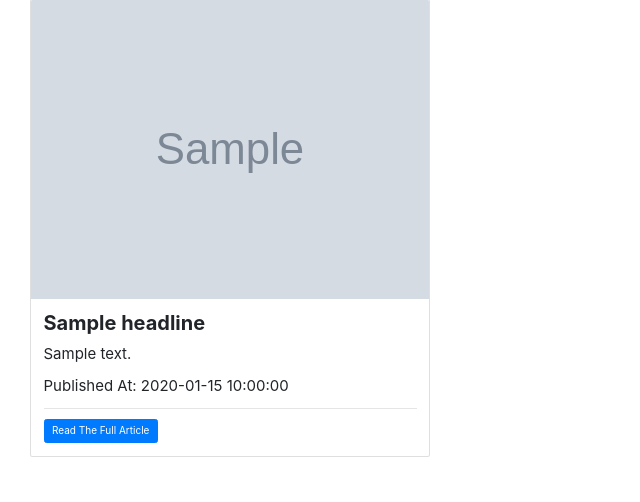
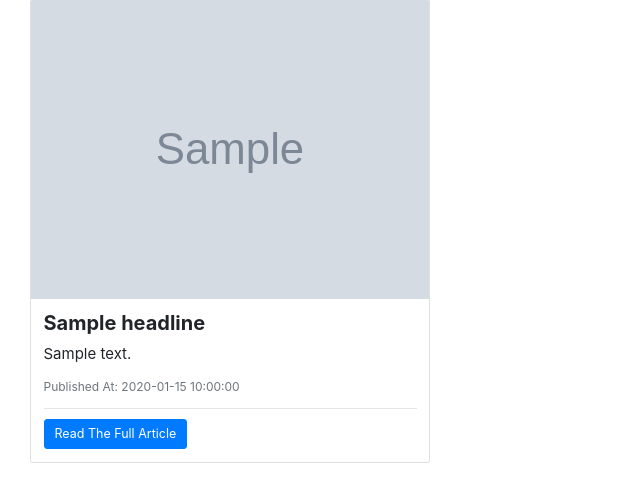
Before and after one commit to LewisNjagi/news-api, a Flask app: template app/templates/index.html in a window 1280 px wide. Shown: the part 203-705 px from the top of the page, without its empty margins (0-640 px from the left). Run offline with Flask 2, Linux system fonts and the light colour scheme; the template is opened without the code that fills it: most values are stand-ins (such as "Sample title", 1, 10 or a date in 2020); grey boxes marked "Sample" are stand-in pictures; some libraries are stand-ins or nearby versions.

Commit message:
deployment to heroku

```diff
--- a/app/templates/article.html
+++ b/app/templates/article.html
@@ -38,9 +38,9 @@
             <div class="card-body">
                 <h5 class="card-title" style="font-size: 20px; font-weight: bold;">{{ source_article.title }}</h5>
                 <p class="card-text">{{ source_article.description }}</p>
-                <p>Published At: {{ source_article.publishedAt }}</p>
+                <p class="card-text"><small class="text-muted">Published At: {{ source_article.publishedAt }}</small></p>
                 <hr>
-                <a href="{{ source_article.url }}" class="btn btn-primary">Read The Full Article</a>
+                <a href="{{ source_article.url }}" class="btn btn-primary btn-lg">Read The Full Article</a>
             </div>
         </div>
         {% endfor %}
--- a/app/templates/index.html
+++ b/app/templates/index.html
@@ -39,9 +39,9 @@
                         <div class="card-body">
                             <h5 class="card-title" style="font-size: 20px; font-weight: bold;">{{ headlines.title }}</h5>
                             <p class="card-text">{{ headlines.description }}</p>
-                            <p>Published At: {{ headlines.publishedAt }}</p>
+                            <p class="card-text"><small class="text-muted">Published At: {{ headlines.publishedAt }}</small></p>
                             <hr>
-                            <a href="{{ headlines.url }}" class="btn btn-primary">Read The Full Article</a>
+                            <a href="{{ headlines.url }}" class="btn btn-primary btn-lg">Read The Full Article</a>
                         </div>
                     </div>
                     {% endfor %}
```
Also changed, not shown: requirements.txt (line endings or trailing spaces).
